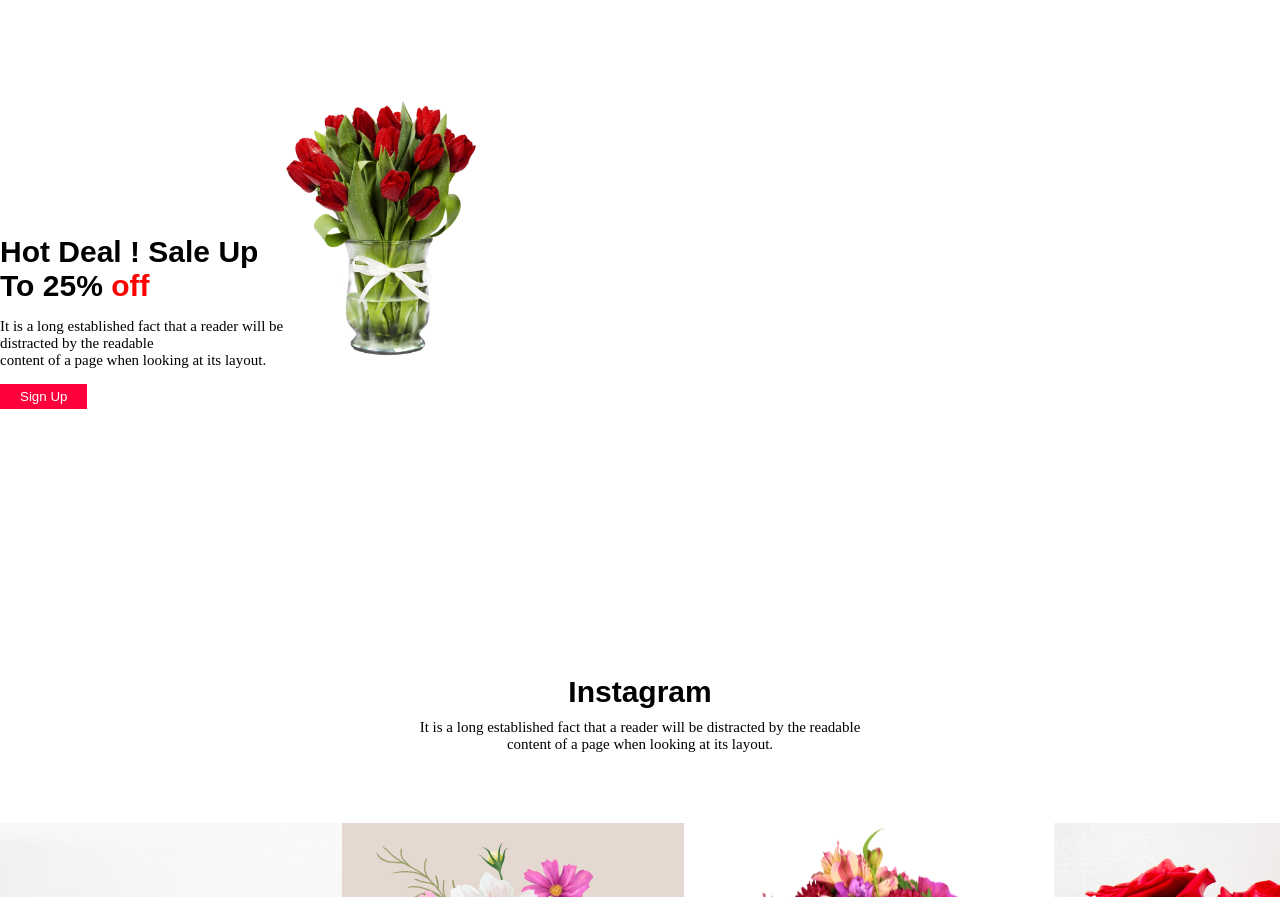
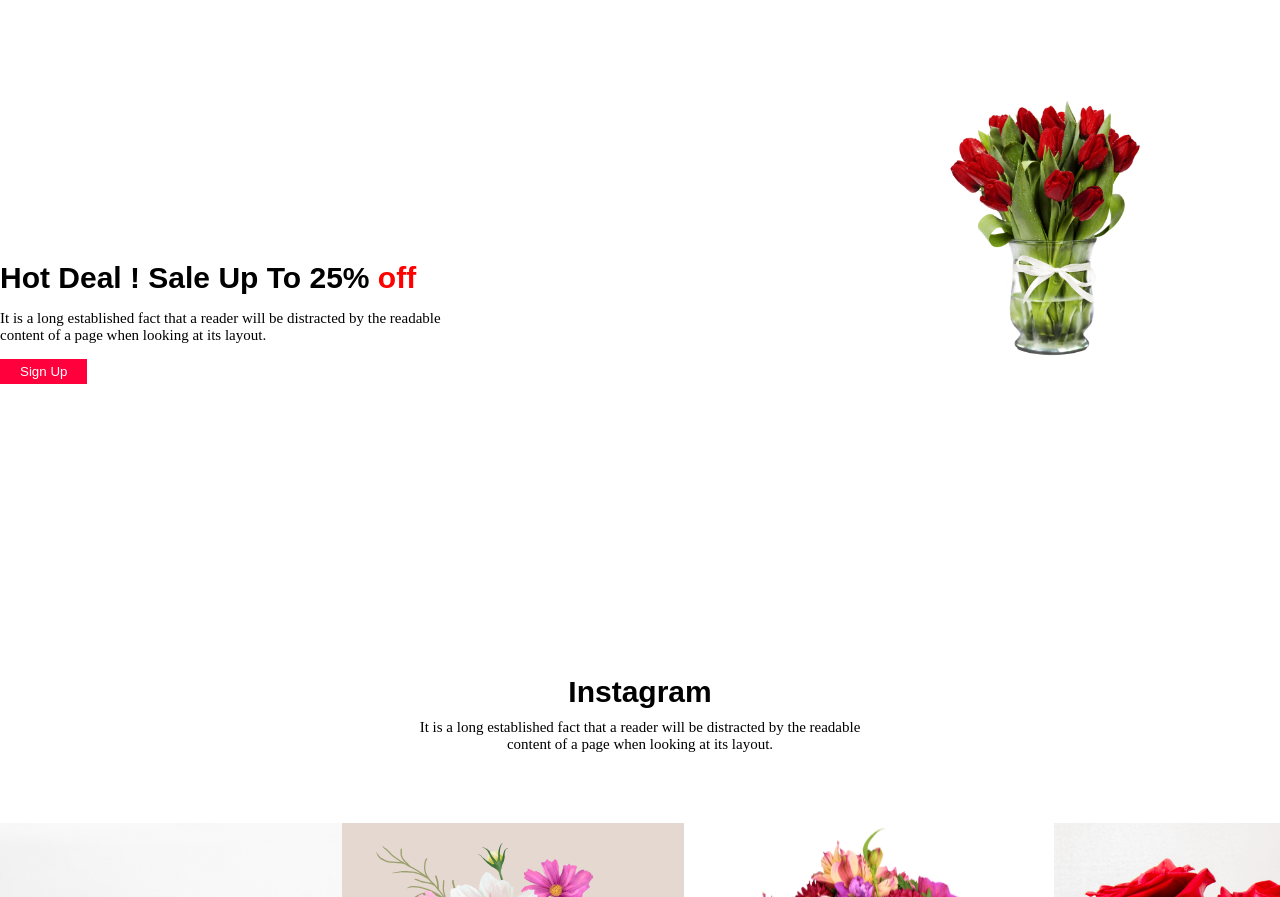
Before and after one commit to gitrahuldas/program1, a plain HTML site: page index.html in a window 1280 px wide. Shown: the part 1706-2603 px from the top of the page. Drawn offline with Linux system fonts and the light colour scheme.

Commit message:
added the task

```diff
--- a/index.html
+++ b/index.html
@@ -5,7 +5,7 @@
     <meta name="viewport" content="width=device-width, initial-scale=1.0">
     <title>My Flower Garden</title>
 
-    <link rel="stylesheet" href="/styles/blog.css">
+    <link rel="stylesheet" href="styles/blog.css">
 </head>
 <body>
 <header>
@@ -57,7 +57,6 @@
 </section>
 
 <section>
-     <nav>
         <div class="sign-section">
                 <div class="section-text">
                 <h2 class="headline">Hot Deal ! Sale Up To 25% <span class="text-change">off</span></h2>
@@ -67,7 +66,6 @@
                 <div class="picture box">
                     <img class="viewspot" src="Flower Asset/pngwing 8.png" alt=""></div>
          </div>
-     </nav>
 </section>
 <section>
 
--- a/styles/blog.css
+++ b/styles/blog.css
@@ -90,13 +90,13 @@ margin-bottom: 15px;
 }
 
 .section-text{
-  width: 40%;
+  width: 400%;
 }
 
 .headline {
   font-size: 30px;
   font-weight: bold;
-  font-family: Arial, Helvetica, sans-serif;
+  font-family: Arial, Helvetica, sans-serif
 }
 .text-change{
   color: red;
```
